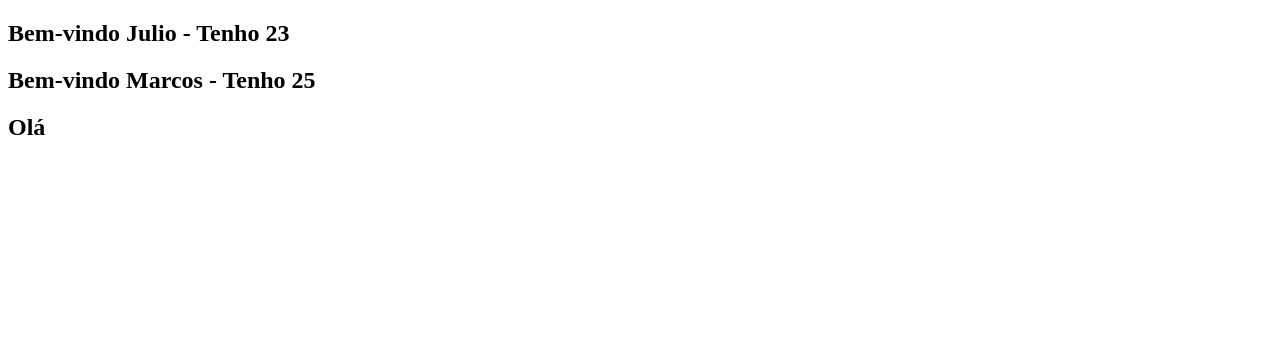
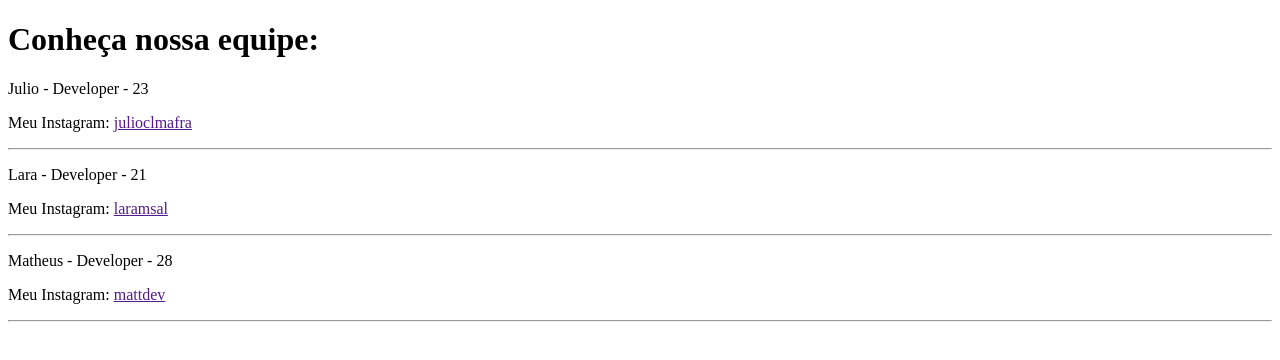
Before and after one commit to Julioclma/react-learning, a React (Create React App) app: page / in a window 1280 px wide. Shown: the top 360 px of the page. Built offline with nearby package versions, Linux system fonts and the light colour scheme.

Commit message:
avançando em props e components

```diff
--- a/src/App.js
+++ b/src/App.js
@@ -1,19 +1,38 @@
 export default function App() {
 
-  const Bemvindo = (props) => {
-    return (
-      <div>
-        <h2>Bem-vindo {props.name} - Tenho {props.age}</h2>
-      </div>
-    );
+  const About = (props) => {
+    return(
+<div>
+  <p>{props.name} - {props.responsability} - {props.age}</p>
+</div>
+
+    )
   }
 
+  const Social = (props) => {
+    return(
+      <div>
+        <p>Meu Instagram: <a href="">{props.instagram}</a></p>
+        </div>
+    )
+  }
+
+  const Equipe = (props) => {
+   return (
+    <div>
+      <About name={props.name} responsability={props.responsability} age={props.age}/>
+      <Social instagram={props.instagram}/>
+      <hr/>
+    </div>
+   );
+  }
 
   return (
     <div>
-      <Bemvindo name="Julio" age="23" />
-      <Bemvindo name="Marcos" age="25" />
-      <h2>Olá</h2>
+   <h1>Conheça nossa equipe: </h1>
+   <Equipe name="Julio" responsability="Developer" age="23" instagram="julioclmafra"/>
+   <Equipe name="Lara" responsability="Developer" age="21" instagram="laramsal"/>
+   <Equipe name="Matheus" responsability="Developer" age="28" instagram="mattdev"/>
     </div>
   )
 }
```
